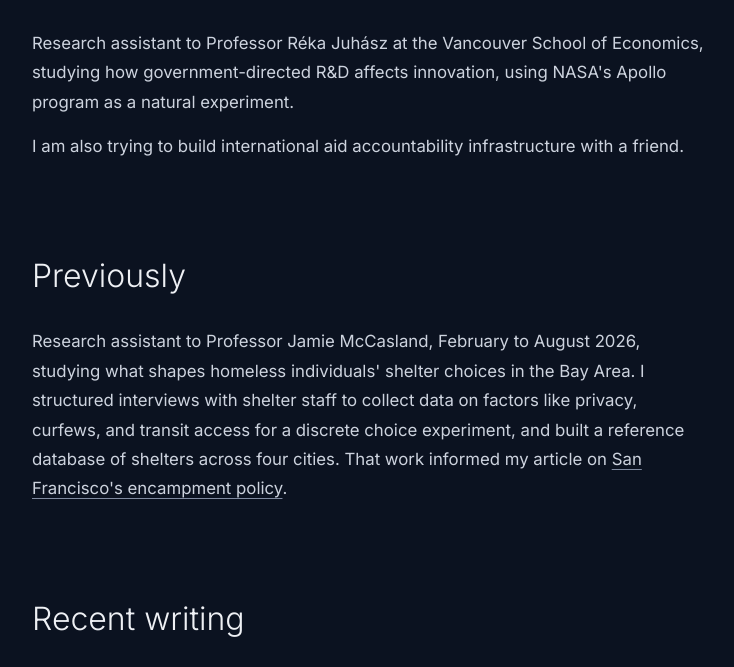
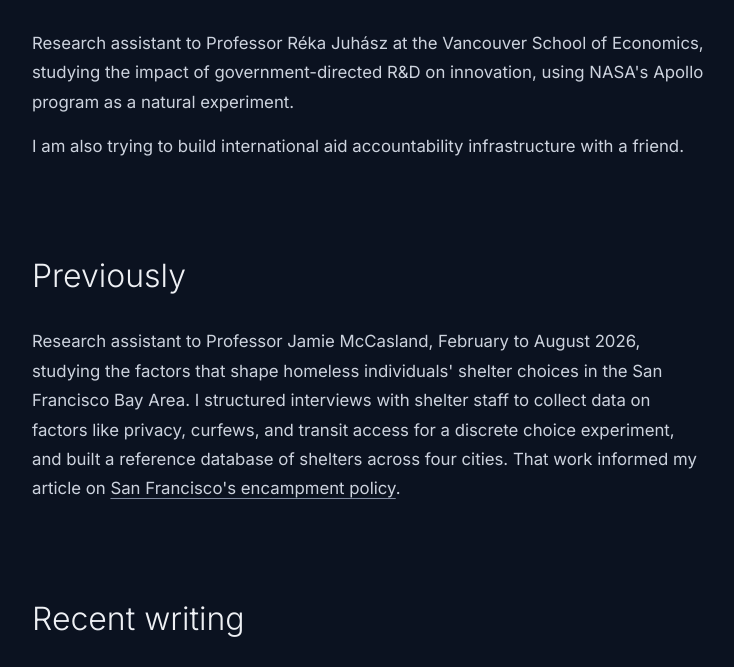
Before and after one commit to benjaminhobson/benjaminhobson.github.io, a plain HTML site: page index.html in a window 1280 px wide. Shown: the part 669-1336 px from the top of the page, without its empty margins (272-1006 px from the left). Drawn offline with Linux system fonts and the light colour scheme.

Commit message:
Tighten research descriptions
Co-Authored-By: Claude Opus 5.5 <noreply@anthropic.com>
Claude-Session: https://claude.ai/code/session_016vHUDrUafLJtKf8fD53D9Y

```diff
--- a/index.html
+++ b/index.html
@@ -30,12 +30,12 @@
 
 <h2>Currently</h2>
 <ul class="plain">
-<li>Research assistant to Professor Réka Juhász at the Vancouver School of Economics, studying how government-directed R&amp;D affects innovation, using NASA's Apollo program as a natural experiment.</li>
+<li>Research assistant to Professor Réka Juhász at the Vancouver School of Economics, studying the impact of government-directed R&amp;D on innovation, using NASA's Apollo program as a natural experiment.</li>
 <li>I am also trying to build international aid accountability infrastructure with a friend.</li>
 </ul>
 
 <h2>Previously</h2>
-<p>Research assistant to Professor Jamie McCasland, February to August 2026, studying what shapes homeless individuals' shelter choices in the Bay Area. I structured interviews with shelter staff to collect data on factors like privacy, curfews, and transit access for a discrete choice experiment, and built a reference database of shelters across four cities. That work informed my article on <a href="article4.html">San Francisco's encampment policy</a>.</p>
+<p>Research assistant to Professor Jamie McCasland, February to August 2026, studying the factors that shape homeless individuals' shelter choices in the San Francisco Bay Area. I structured interviews with shelter staff to collect data on factors like privacy, curfews, and transit access for a discrete choice experiment, and built a reference database of shelters across four cities. That work informed my article on <a href="article4.html">San Francisco's encampment policy</a>.</p>
 
 <h2>Recent writing</h2>
 <div class="entry"><a class="thumb" href="article4.html" tabindex="-1" aria-hidden="true"><img src="lurieimage.jpeg" alt="" loading="lazy"></a><div><div class="title"><a href="article4.html">Visibility Management: The Default Policy</a></div><div class="meta">August 12, 2026</div><p class="desc">How San Francisco has come to manage the visibility of homelessness rather than its scale, after Grants Pass.</p></div></div>
```
